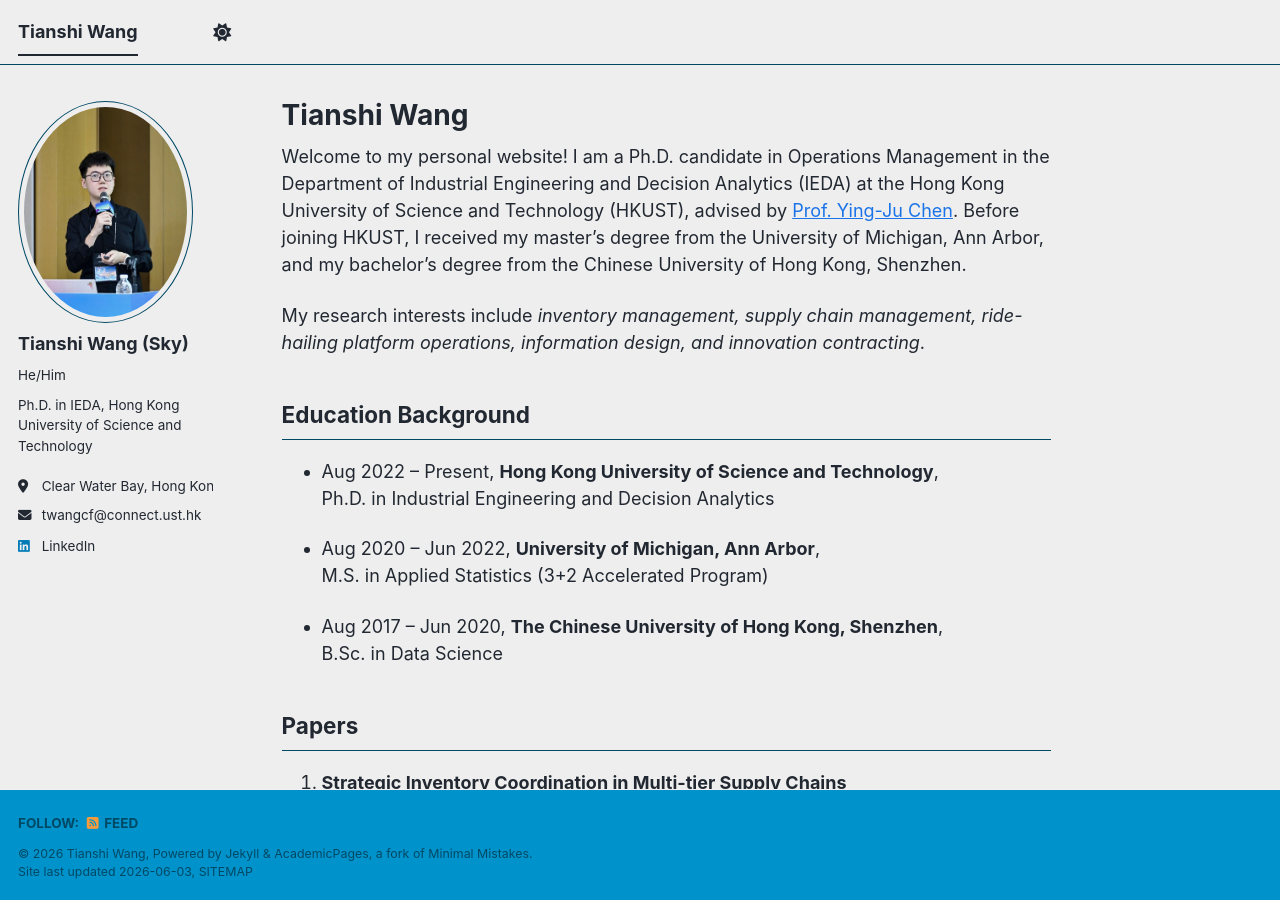
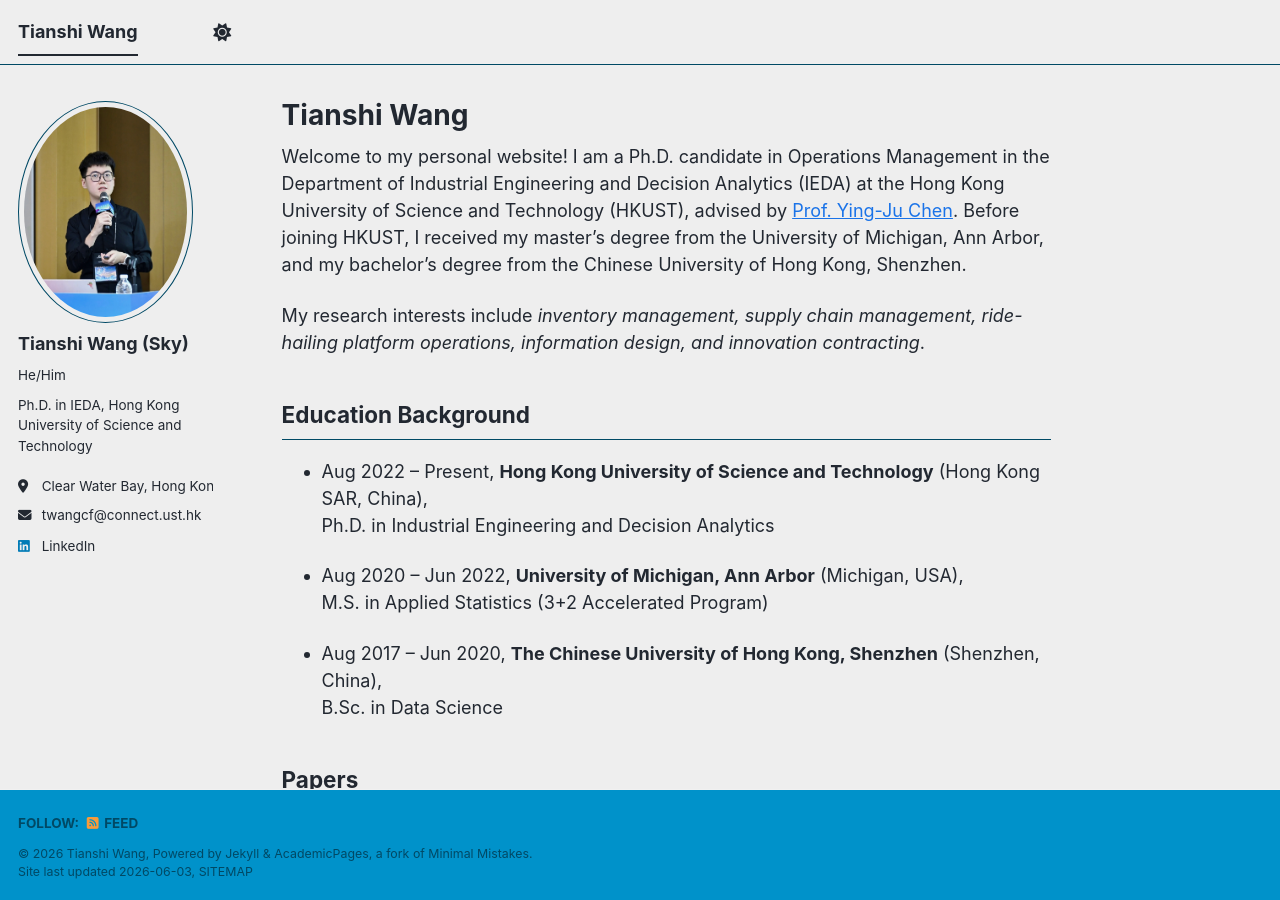
Before and after one commit to skywang1999/skywang1999.github.io, a Jekyll site: the page built from _pages/about.md, in a window 1280 px wide and 900 px high. Built offline with Jekyll 4.4.1, drawn with Linux system fonts in a browser that asks for light colours; a script bundle is joined from its source files by our own code; library files that are not in the unit come from our copies.

Commit message:
Update about.md

```diff
--- a/_pages/about.md
+++ b/_pages/about.md
@@ -14,13 +14,13 @@ My research interests include _inventory management, supply chain management, ri
 
 ## Education Background
 
-- Aug 2022 – Present, **Hong Kong University of Science and Technology**,
+- Aug 2022 – Present, **Hong Kong University of Science and Technology** (Hong Kong SAR, China),
   Ph.D. in Industrial Engineering and Decision Analytics
 
-- Aug 2020 – Jun 2022, **University of Michigan, Ann Arbor**,
+- Aug 2020 – Jun 2022, **University of Michigan, Ann Arbor** (Michigan, USA),
   M.S. in Applied Statistics (3+2 Accelerated Program)
 
-- Aug 2017 – Jun 2020, **The Chinese University of Hong Kong, Shenzhen**,
+- Aug 2017 – Jun 2020, **The Chinese University of Hong Kong, Shenzhen** (Shenzhen, China),
   B.Sc. in Data Science
 
 ## Papers
```
